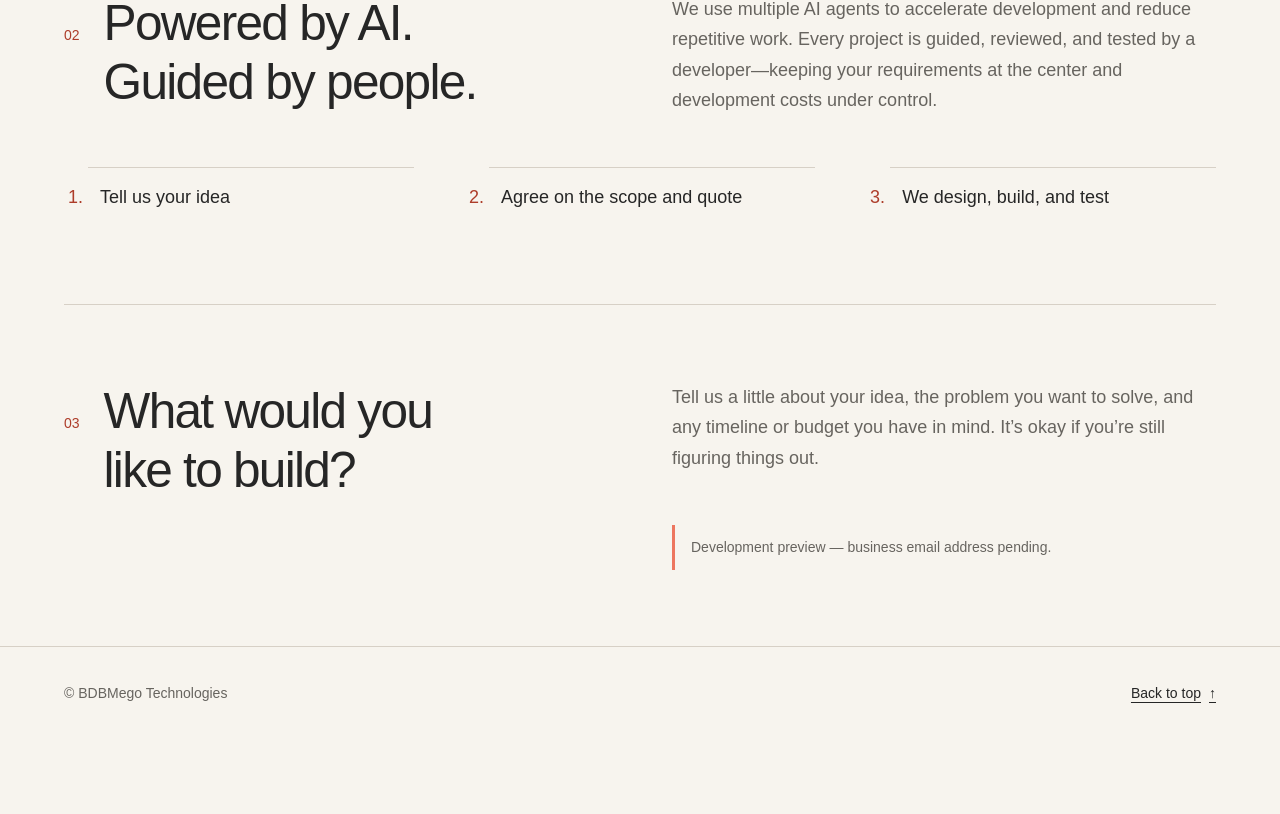
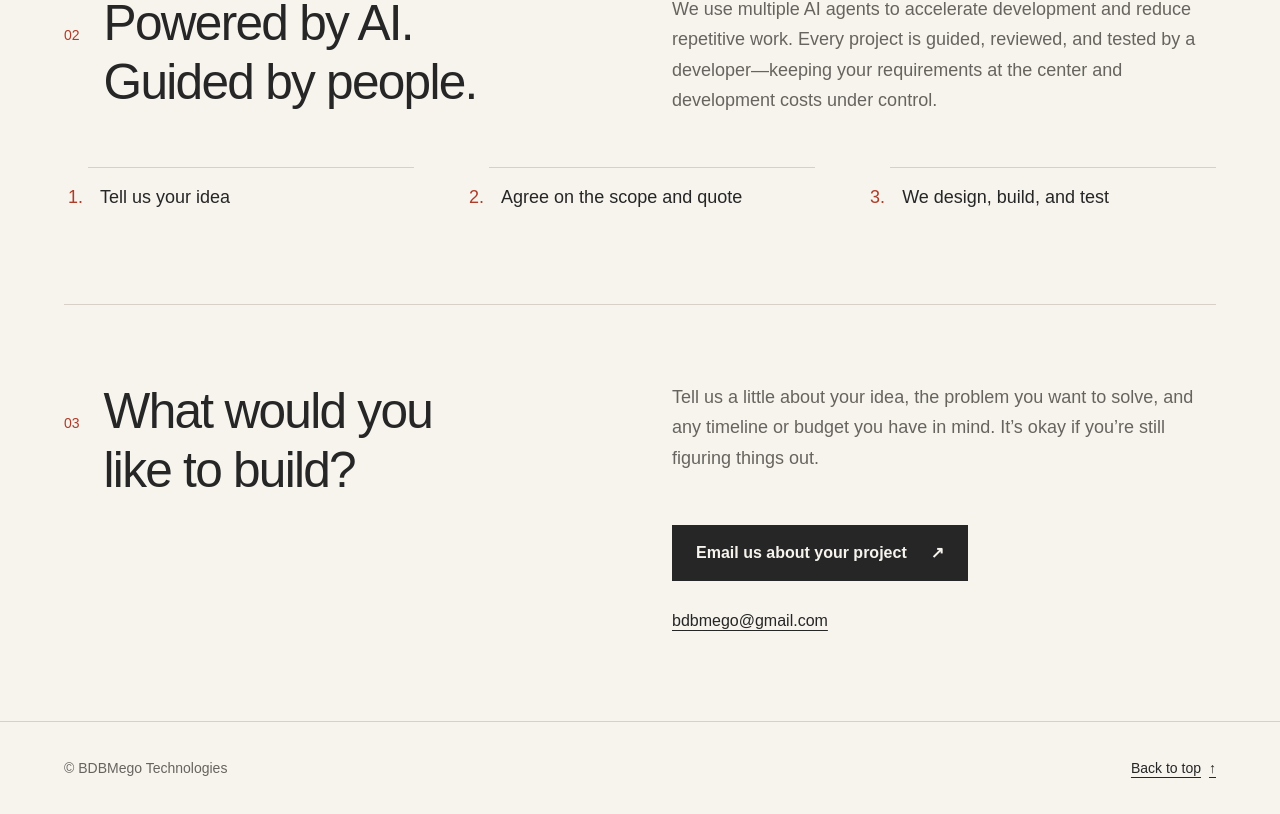
Before and after one commit to ychu79/introduction_website, a Next.js app in the folder website/: page / in a window 1280 px wide. Shown: the part 1237-2051 px from the top of the page. Before the commit the page ends 1976 px from the top, so only its background shows below. Built offline with nearby package versions, Linux system fonts and the light colour scheme.

Commit message:
Add public contact email.

```diff
--- a/website/src/content/site.ts
+++ b/website/src/content/site.ts
@@ -37,7 +37,7 @@ export type SiteContent = {
 // Public, build-time settings only. Replace null when real details are supplied.
 export const siteConfig: SiteConfig = {
   companyName: "BDBMego Technologies",
-  email: null,
+  email: "bdbmego@gmail.com",
   url: null,
 };
 
```
Also changed, not shown: 1 other file (tests, documents, lock files or other folders).
